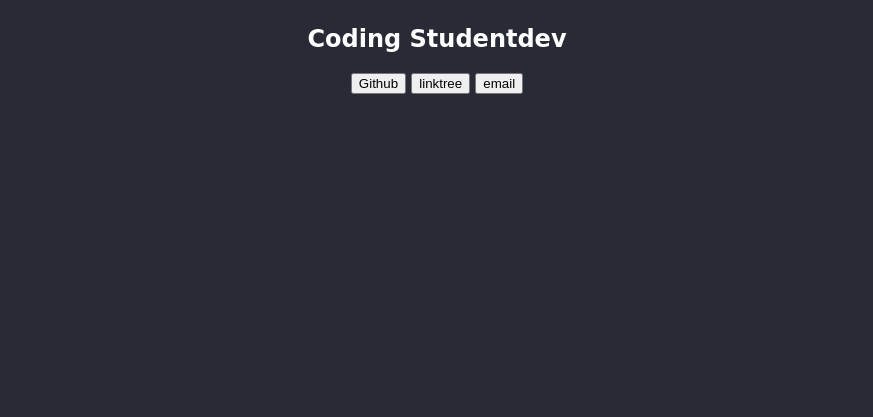
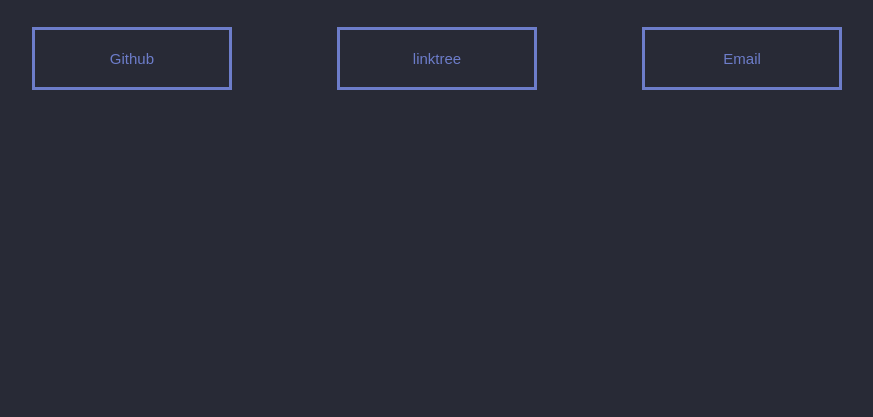
Before and after one commit to devjinx/sitebutbasic, a plain HTML site: page index.html in a window 1280 px wide. Shown: the part 399-816 px from the top of the page, without its empty margins (203-1076 px from the left). Drawn offline with Linux system fonts and the light colour scheme.

Commit message:
Final Version of mysite

```diff
--- a/index.html
+++ b/index.html
@@ -13,7 +13,7 @@
     <div class="bd-example">
         <a href="https://github.com/devjinx"><button type="button" class="btn btn-primary btn-lg">Github</button></a>
         <a href="https://linktr.ee/devjinx"><button type="button" class="btn btn-secondary btn-lg">linktree</button></a>
-        <a href="mailto:jangseokjin28@naver.com"><button type="button" class="btn btn-secondary btn-lg">email</button></div></a>
+        <a href="mailto:jangseokjin28@naver.com"><button type="button" class="btn btn-secondary btn-lg">Email</button></div></a>
 
     </div>
 </body>
--- a/main.css
+++ b/main.css
@@ -11,3 +11,39 @@
     font-family: 'Bebas Neue', cursive;
     color: white;
 }
+
+button {
+    background-color: #282a36;
+    color: #6d7dca;
+    position: relative;
+    border: none;
+    font-size: 15px;
+    padding: 20px;
+    width: 200px;
+    text-align: center;
+    transition-duration: 0.4s;
+    text-decoration: none;
+    overflow: hidden;
+    cursor: pointer;
+    margin: 25px 50px 75px;
+    border-style: solid;
+}
+
+button:hover {
+    background-color: #141933;
+    color: white;
+}
+
+
+/*
+    position: relative;
+    border: none;
+    font-size: 15px;
+    padding: 20px;
+    width: 200px;
+    text-align: center;
+    transition-duration: 0.4s;
+    text-decoration: none;
+    overflow: hidden;
+    cursor: pointer;
+*/
```
